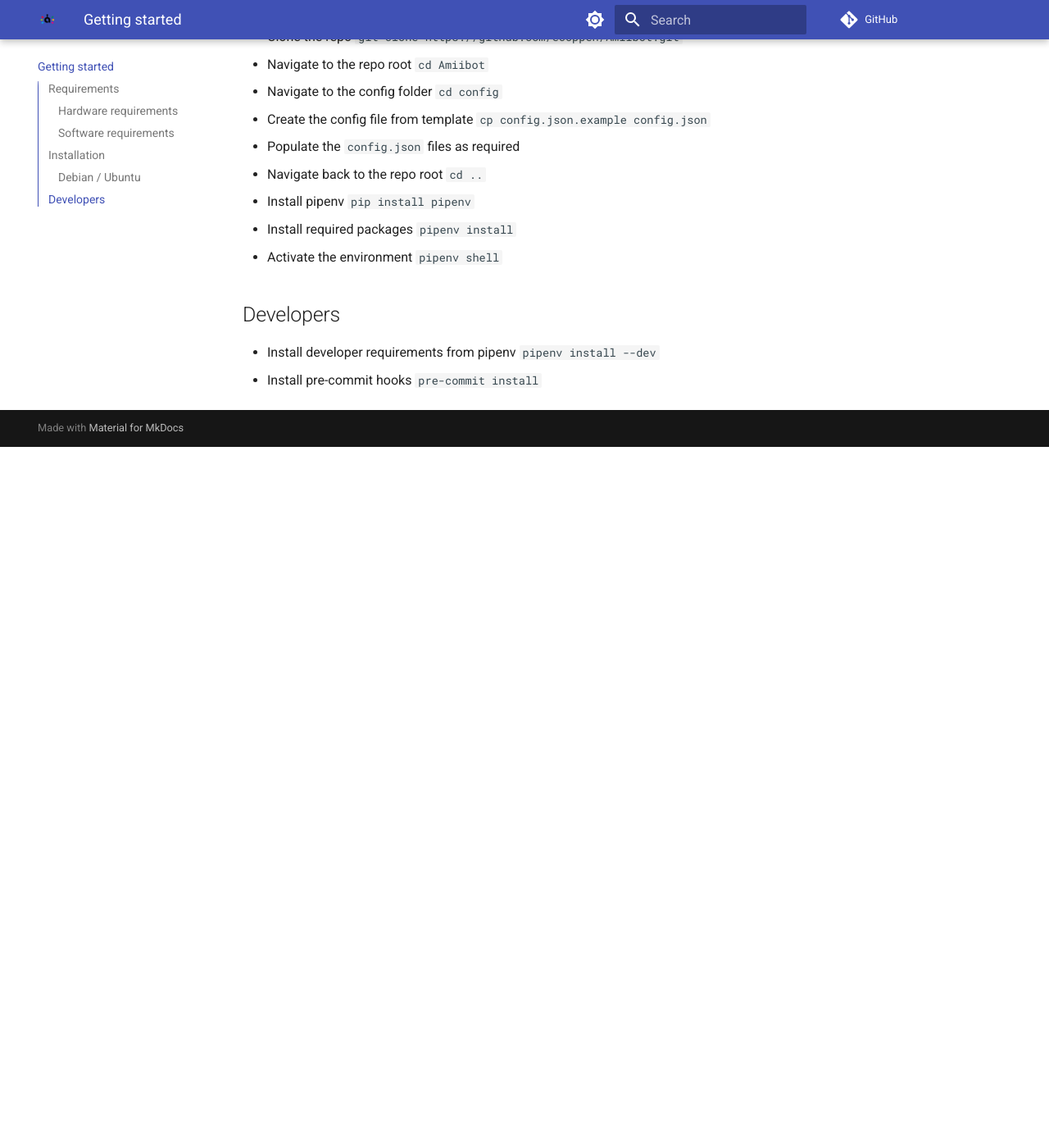
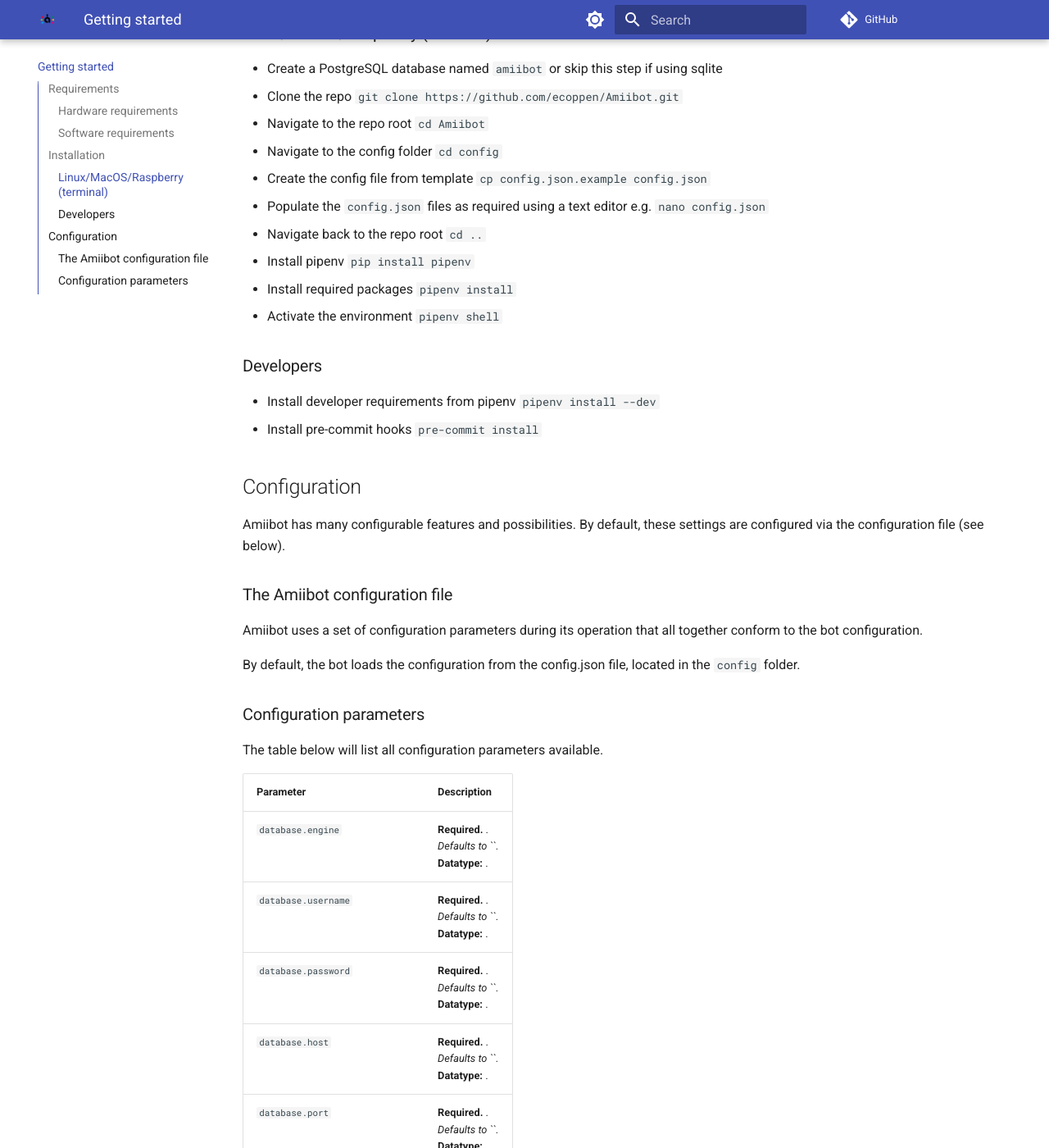
Before and after one commit to ecoppen/Amiibot, an MkDocs documentation site: the page built from docs/gettingstarted.md, in a window 1280 px wide and 1400 px high, scrolled down 1051 px. Shown: the whole window at 82% size. Built offline with MkDocs 1.6.1 and Material for MkDocs 9.7.7, drawn with Linux system fonts in a browser that asks for light colours; comment, search, counter and statistics services are not loaded; before the commit the page ends 1596 px from its top, so only the background shows below that; some of the changed text lies outside the part shown.

Commit message:
Update gettingstarted.md
config file table setup

```diff
--- a/docs/gettingstarted.md
+++ b/docs/gettingstarted.md
@@ -23,22 +23,58 @@
 - PostgreSQL
 
 ## Installation
-### Debian / Ubuntu
 
-- Make sure your repositories are up-to-date `sudo apt-get update`
-- Upgrade any installed packages that are out of date `sudo apt-get upgrade`
-- Install pip and git `sudo apt install -y python3-pip git`
+!!! Example "Linux pre-setup requirements"
+
+     - Make sure your repositories are up-to-date `sudo apt-get update`
+     - Upgrade any installed packages that are out of date `sudo apt-get upgrade`
+     - Install pip and git `sudo apt install -y python3-pip git`
+
+### Linux/MacOS/Raspberry (terminal)
 - Create a PostgreSQL database named `amiibot` or skip this step if using sqlite
 - Clone the repo `git clone https://github.com/ecoppen/Amiibot.git`
 - Navigate to the repo root `cd Amiibot`
 - Navigate to the config folder `cd config`
 - Create the config file from template `cp config.json.example config.json`
-- Populate the `config.json` files as required
+- Populate the `config.json` files as required using a text editor e.g. `nano config.json`
 - Navigate back to the repo root `cd ..`
 - Install pipenv `pip install pipenv`
 - Install required packages `pipenv install`
 - Activate the environment `pipenv shell`
 
-## Developers
+### Developers
 - Install developer requirements from pipenv `pipenv install --dev`
 - Install pre-commit hooks `pre-commit install`
+
+## Configuration
+Amiibot has many configurable features and possibilities. By default, these settings are configured via the configuration file (see below).
+
+### The Amiibot configuration file
+Amiibot uses a set of configuration parameters during its operation that all together conform to the bot configuration.
+
+By default, the bot loads the configuration from the config.json file, located in the `config` folder.
+
+### Configuration parameters
+
+The table below will list all configuration parameters available.
+
+| Parameter                      | Description                                                                           |
+|--------------------------------|---------------------------------------------------------------------------------------|
+| `database.engine`              | **Required.** .<br>*Defaults to ``.* <br> **Datatype:** . |
+| `database.username`            | **Required.** .<br>*Defaults to ``.* <br> **Datatype:** . |
+| `database.password`            | **Required.** .<br>*Defaults to ``.* <br> **Datatype:** . |
+| `database.host`                | **Required.** .<br>*Defaults to ``.* <br> **Datatype:** . |
+| `database.port`                | **Required.** .<br>*Defaults to ``.* <br> **Datatype:** . |
+| `database.name`                | **Required.** .<br>*Defaults to ``.* <br> **Datatype:** . |
+| `messengers`                   | **Required.** .<br>*Defaults to ``.* <br> **Datatype:** . |
+| `messengers.active`            | **Required.** .<br>*Defaults to ``.* <br> **Datatype:** . |
+| `messengers.embedded_messages` | **Required.** .<br>*Defaults to ``.* <br> **Datatype:** . |
+| `messengers.messenger_type`    | **Required.** .<br>*Defaults to ``.* <br> **Datatype:** . |
+| `messengers.webhook_url`       | **Required.** .<br>*Defaults to ``.* <br> **Datatype:** . |
+| `messengers.bot_token`         | **Required.** .<br>*Defaults to ``.* <br> **Datatype:** . |
+| `messengers.chat_id`           | **Required.** .<br>*Defaults to ``.* <br> **Datatype:** . |
+| `messengers.stockists`         | **Required.** .<br>*Defaults to ``.* <br> **Datatype:** . |
+| `scrape_interval`              | **Required.** .<br>*Defaults to ``.* <br> **Datatype:** . |
+| `notify_first_run`             | **Required.** .<br>*Defaults to ``.* <br> **Datatype:** . |
+| `heartbeat`                    | **Required.** .<br>*Defaults to ``.* <br> **Datatype:** . |
+| `check_version_daily`          | **Required.** .<br>*Defaults to ``.* <br> **Datatype:** . |
```
